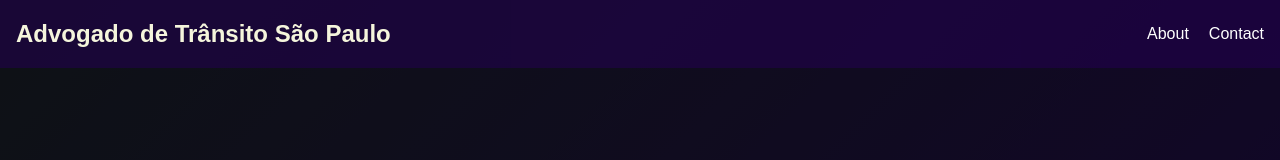
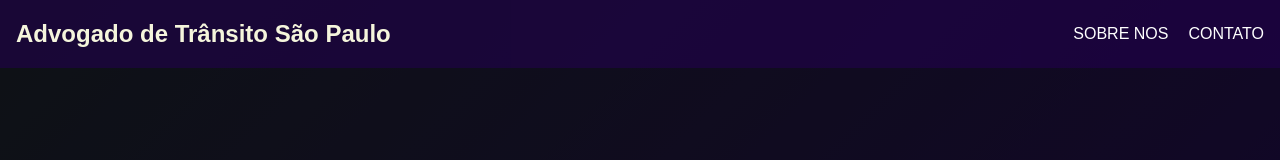
Before and after one commit to advogadodetransito/Advogado-de-Tr-nsito-em-S-o-Paulo, a plain HTML site: page index.html in a window 1280 px wide. Shown: the top 160 px of the page. Drawn offline with nearby package versions, Linux system fonts and the light colour scheme.

Commit message:
Update index.html

```diff
--- a/index.html
+++ b/index.html
@@ -15,8 +15,8 @@
             <a href="#" class="logo">Advogado de Trânsito São Paulo</a>
             <button class="menu-toggle" aria-label="Toggle menu">☰</button>
             <ul class="nav-links">
-                <li><a href="#">About</a></li>
-                <li><a href="#">Contact</a></li>
+                <li><a href="#">SOBRE NOS</a></li>
+                <li><a href="#">CONTATO</a></li>
             </ul>
         </div>
     </nav>
```
